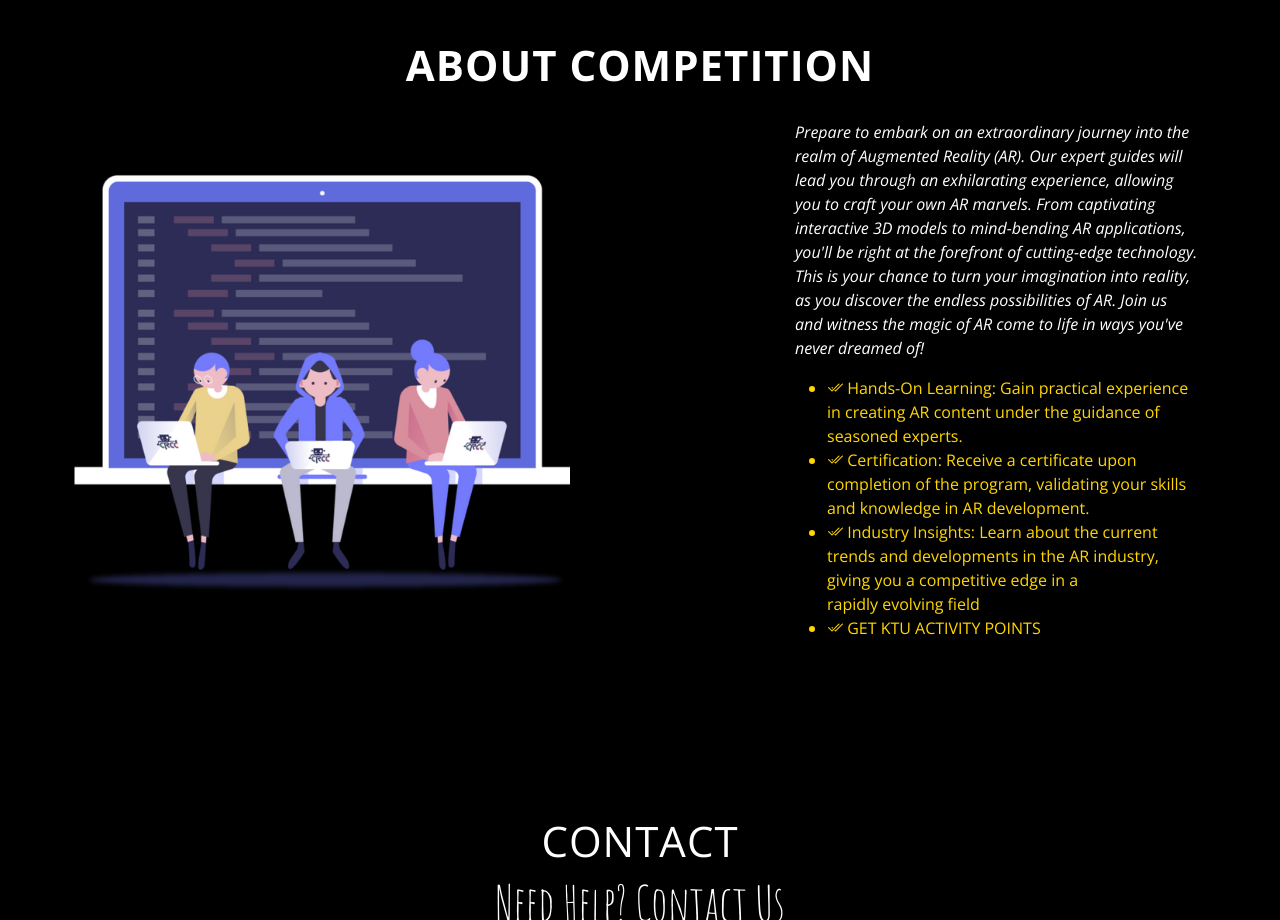
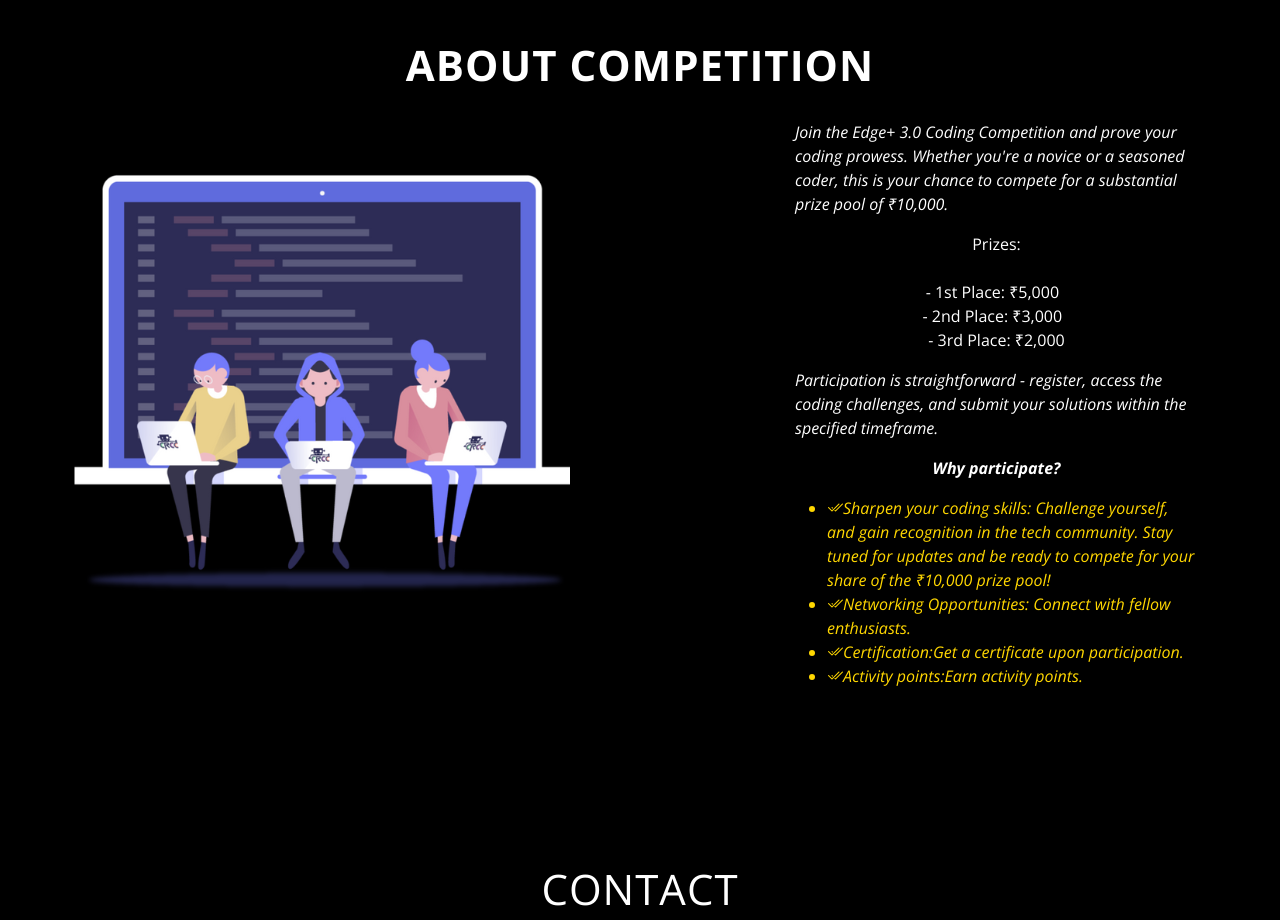
Before and after one commit to Psarx/edge3.0, a plain HTML site: page edge/coding.html in a window 1280 px wide. Shown: the part 840-1760 px from the top of the page. Drawn offline with nearby package versions, Linux system fonts and the light colour scheme.

Commit message:
coding competition page updated

```diff
--- a/edge/coding.html
+++ b/edge/coding.html
@@ -130,17 +130,32 @@
           </div>
           <div class="col-lg-5 d-flex align-items-end" data-aos="fade-up" data-aos-delay="300">
             <div class="content ps-0 ps-lg-5">
-              <p class="fst-italic" id="edge">
-                Prepare to embark on an extraordinary journey into the realm of Augmented Reality (AR). Our expert guides will lead you through an exhilarating experience, allowing you to craft your own AR marvels. From captivating interactive 3D models to mind-bending AR applications, you'll be right at the forefront of cutting-edge technology. This is your chance to turn your imagination into reality, as you discover the endless possibilities of AR. Join us and witness the magic of AR come to life in ways you've never dreamed of!
+              <p class="fst-italic" id="edge" >
 
-              </p>
-              <ul>
-                <li><i class="bi bi-check2-all"></i> Hands-On Learning: Gain practical experience in creating AR content under the guidance of seasoned experts.
+
+                Join the Edge+ 3.0 Coding Competition and prove your coding prowess. Whether you're a novice or a seasoned coder, this is your chance to compete for a substantial prize pool of ₹10,000. </p>
+              <p class="fst-italics" id="edge" style="text-align: center;">
+                Prizes:<br>
+  <br>- 1st Place: ₹5,000
+  <br>- 2nd Place: ₹3,000
+  <br>- 3rd Place: ₹2,000 <br>
+                 </p>
+                 <p class="fst-italic" id="edge" >
+
+                  Participation is straightforward - register, access the coding challenges, and submit your solutions within the specified timeframe.
+
+                 </p>
+                 <p class="fst-italic" id="edge" style="text-align: center;" >
+                 <b>Why participate? </b>
+                 </p>
+
+                 <ul>
+                <li><i class="bi bi-check2-all">Sharpen your coding skills: Challenge yourself, and gain recognition in the tech community. Stay tuned for updates and be ready to compete for your share of the ₹10,000 prize pool!</i>
                 </li>
-                <li><i class="bi bi-check2-all"></i> Certification: Receive a certificate upon completion of the program, validating your skills and knowledge in AR development.
+                <li><i class="bi bi-check2-all">Networking Opportunities: Connect with fellow enthusiasts.</i>
                 </li>
-                <li><i class="bi bi-check2-all"></i> Industry Insights: Learn about the current trends and developments in the AR industry, giving you a competitive edge in a rapidly evolving field</li>
-                <li><i class="bi bi-check2-all"></i> GET KTU ACTIVITY POINTS</li>
+                <li><i class="bi bi-check2-all">Certification:Get a certificate upon participation.</i></li>
+                <li><i class="bi bi-check2-all">Activity points:Earn activity points.</i></li>
               </ul>
               <!--<p>
                 Ullamco laboris nisi ut aliquip ex ea commodo consequat. Duis aute irure dolor in reprehenderit in voluptate
```
